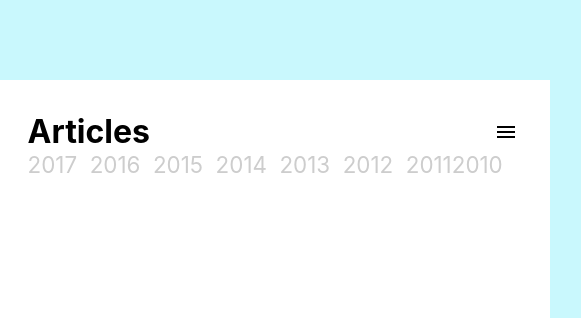
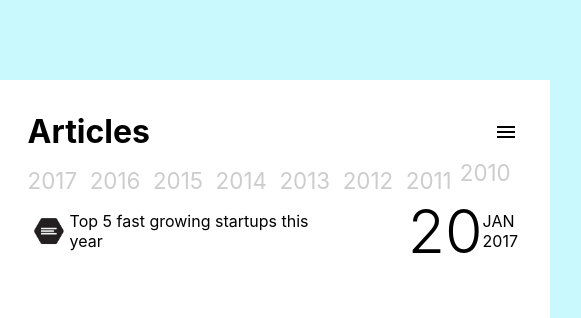
Before and after one commit to Abdullahmad/loop2-step7, a plain HTML site: page index.html in a window 1280 px wide. Shown: the top 318 px of the page, 594-1175 px from the left. Drawn offline with Linux system fonts and the light colour scheme.

Commit message:
grid side

```diff
--- a/index.html
+++ b/index.html
@@ -37,7 +37,16 @@
                 </div>
                 <div>
                     <span style="color: #cdcdcd;
-                    font-size: 1.4rem;">2010</span>
+                    font-size: 1.4rem; margin-left: .5rem;">2010</span>
+                </div>
+            </div>
+            <div style="display: flex; align-items: center;">
+                <img src="./img/avatar1.jpg" alt="" style="width: 42px; height: 42px;">
+                <p>Top 5 fast growing startups this year</p>
+                <span style="font-size: 3.8rem; font-weight: 300; margin-left: 4.7rem;">20</span>
+                <div style="display: grid; margin-left: auto;">
+                    <p>JAN</p>
+                    <p>2017</p>
                 </div>
             </div>
         </div>
--- a/styles.css
+++ b/styles.css
@@ -40,6 +40,10 @@ body {
     justify-content: space-between;
 }
 
+.year {
+    margin-top: 1rem;
+}
+
 .year span {
     color: #cdcdcd;
     font-size: 1.4rem;
```
